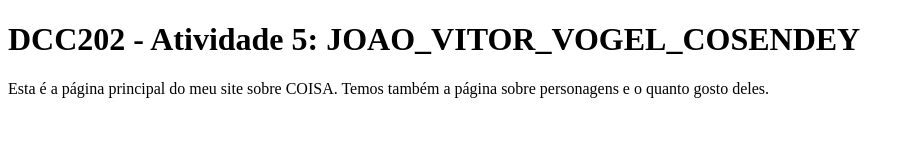
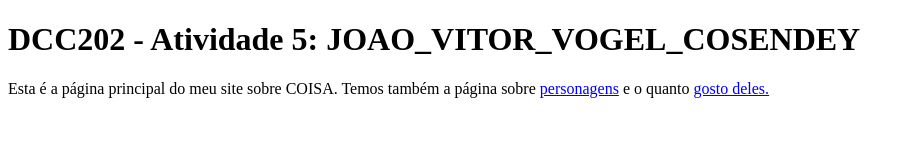
Before and after one commit to ufjf-dcc202/ufjf-dcc202-2023-3-b-atv5-joaovogelufjf, a website: page index.html in a window 1280 px wide. Shown: the whole page, without its empty margins (0-915 px from the left). Drawn offline with Linux system fonts and the light colour scheme.

Commit message:
criando os links de personagens e preferencias

```diff
--- a/index.html
+++ b/index.html
@@ -10,7 +10,8 @@
       <h1>DCC202 - Atividade 5: JOAO_VITOR_VOGEL_COSENDEY</h1>
       <p>
         Esta é a página principal do meu site sobre COISA. Temos também a página
-        sobre personagens e o quanto gosto deles.
+        sobre <a href="personagens.html">personagens</a> e o quanto
+        <a href="preferencias.html">gosto deles.</a>
       </p>
     </main>
   </body>
```
